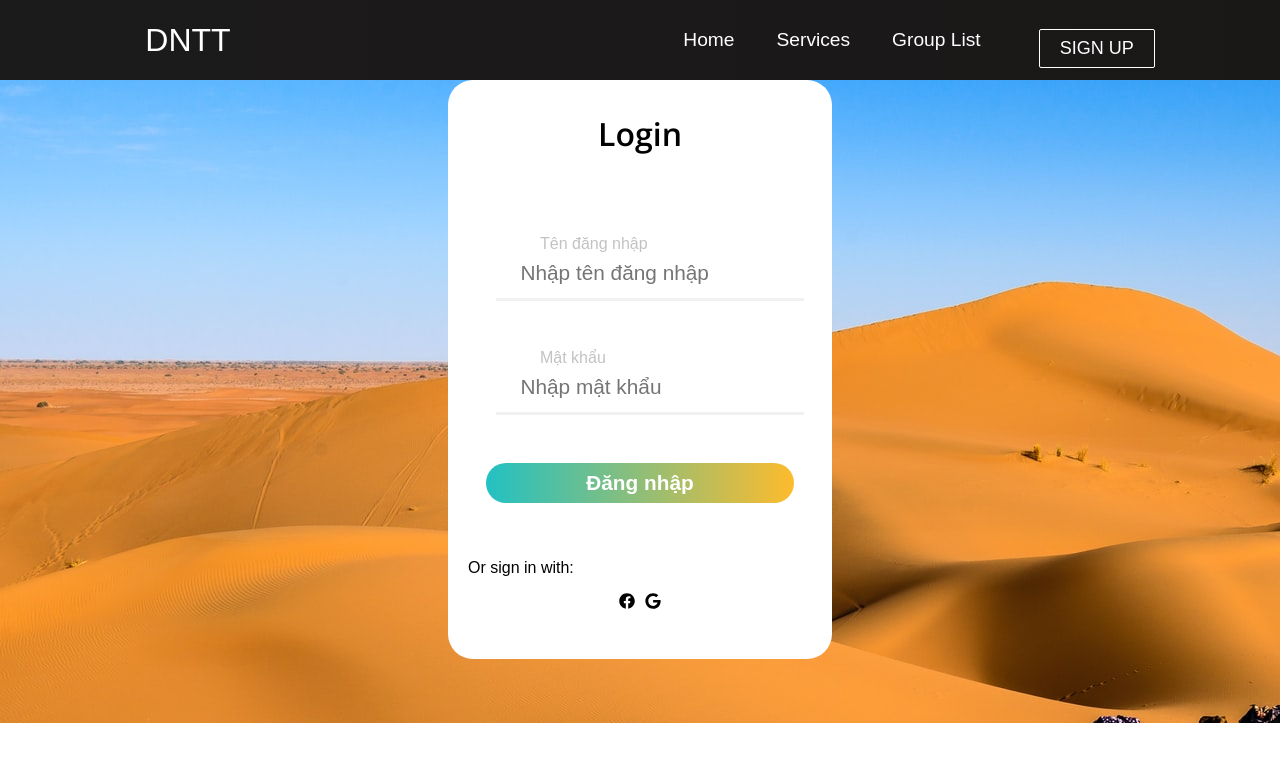
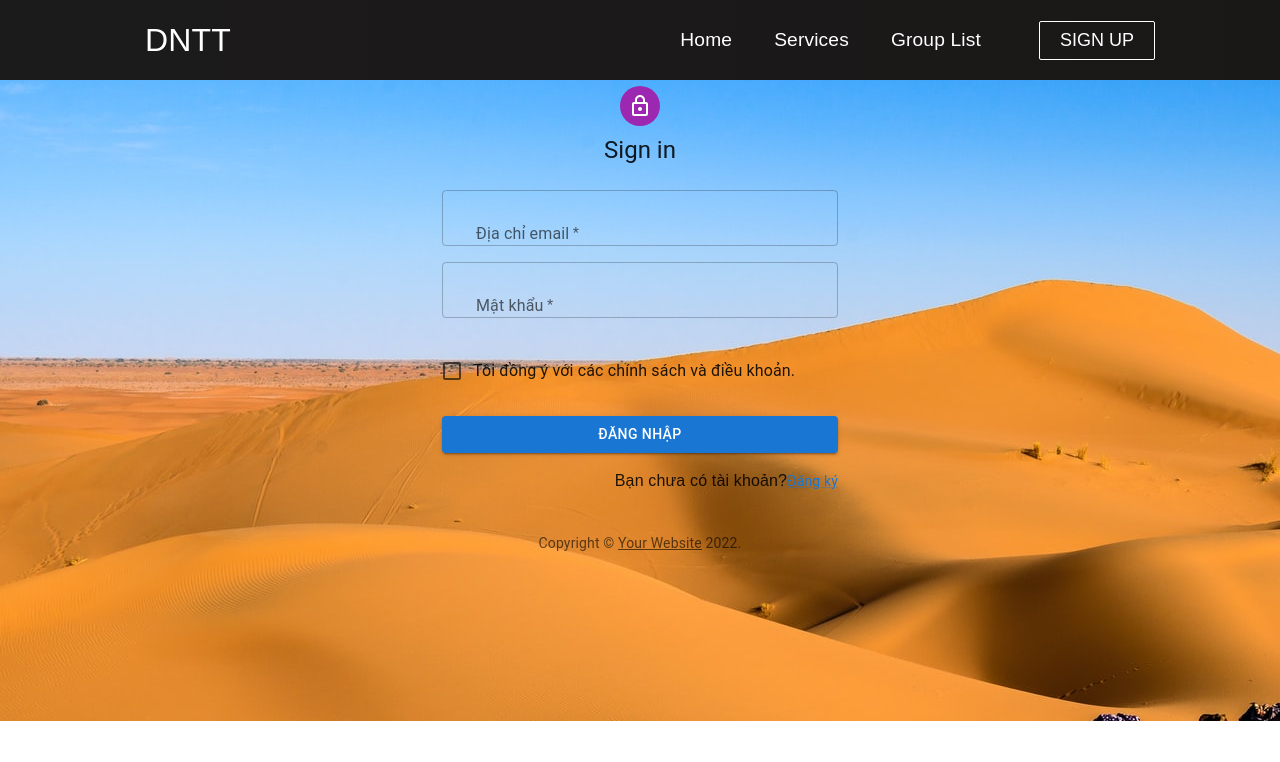
Before and after one commit to Dungoss/PTUDWNC-MidtermProject, a React (Create React App) app in the folder frontend/: page /sign-in in a window 1280 px wide. Shown: the top 762 px of the page. Built offline with nearby package versions, Linux system fonts and the light colour scheme.

Commit message:
Login fe fix

```diff
--- a/frontend/src/App.js
+++ b/frontend/src/App.js
@@ -24,7 +24,7 @@
             <Route path="/sign-up" element={<SignUp />}/>
             <Route path="/group-list" element={<GroupListPage />}/>
             <Route path="/profile" element={<ProfilePage />}></Route>
-            <Route path="/create-group" element={<CreateGroupForm />}></Route>
+            <Route path="/services" element={<CreateGroupForm />}></Route>
           </Routes>
       </Router>
     </div>
--- a/frontend/src/components/Navbar/index.css
+++ b/frontend/src/components/Navbar/index.css
@@ -8,6 +8,10 @@
   position: sticky;
   top: 0;
   z-index: 999;
+}
+
+.btn {
+  margin-top: 0px;
 }
 
 .navbar-container {
--- a/frontend/src/components/Navbar/index.js
+++ b/frontend/src/components/Navbar/index.js
@@ -70,7 +70,7 @@
               </Link>
             </li>
           </ul>
-          {button && <Button buttonStyle='btn--outline'>SIGN UP</Button>}
+          {button && <Button buttonStyle='btn--outline' className='btn'>SIGN UP</Button>}
         </div>
       </nav>
     </>
--- a/frontend/src/views/Login/index.css
+++ b/frontend/src/views/Login/index.css
@@ -1,140 +1,13 @@
-@import url('https://fonts.googleapis.com/css?family=Open+Sans:600|Work+Sans:400,500,600,700&display=swap');
-
-body{
-  font-family: "work sans";
-  height: 700px;
+.ctn {
+  margin-top: -66px;
 }
 
-html{
-  font-size: 100%;
+.root {
+  margin: 0;
+  height: 643px;
 }
 
 .cover {
-  background-image: url('../../../public//images/img-8.jpg');
-  height: 641px;
+  height: 643px;
+  background: url('../../../public/images/img-8.jpg');
 }
-
-#loginform{
-  max-width: 500px;
-  min-width: 300px;
-  max-height: 700px;
-  width: 30%;
-  height: 90%;
-  margin: 0px auto;
-  background-color: #FFFFFF;
-  border-radius: 25px;
-}
-
-#headerTitle{
-  text-align: center;
-  font-family: 'open sans', sans-serif;
-  padding: 2rem 0;
-  margin: 0;
-  font-size: 2rem;
-}
-
-.row{
-  display: flex;
-  flex-direction: column;
-  align-items: center;
-  padding-top: 2rem;
-  max-width: 100%;
-
-}
-
-.row input{
-  width: 80%;
-  box-sizing: border-box;
-	border: none;
-  font-size: 1.3rem;
-  padding-left: 1.5rem;
-  padding-bottom: 1rem;
-  box-shadow: inset 0px -3px 0px 0px rgba(187,187,187,0.2);
-  transition: box-shadow 0.2s ease-in;
-}
-
-.row input:focus{
-   box-shadow: inset 0px -3px 0px 0px rgba(34,193,195,0.7);
-   outline: none;
-}
-
-.row input::-webkit-input-placeholder{
-  opacity: 1;
-  transition: opacity 0.25s ease-out;
-}
-
-.row input:hover::-webkit-input-placeholder,
-.row input:focus::-webkit-input-placeholder{
-  opacity: 0;
-}
-
-.row label{
-  align-self: start;
-  padding-left: 4.5rem;
-  padding-bottom: 0.5rem;
-  color: rgba(187,187,187,0.9);
-}
-
-.row button{
-  border-radius: 25px;
-  width: 80%;
-  height: 40px;
-  font-size: 1.3rem;
-  color: white;
-  font-weight: 700;
-  background: rgb(34,193,195);
-  background: linear-gradient(90deg, rgba(34,193,195,1) 0%,     rgba(253,187,45,1) 100%);
-  border: 0px;
-  cursor: pointer;
-  transition: opacity 0.25s ease-out;
-}
-
-.row button:hover{
-  opacity: 0.8;
-}
-
-#button{
-  padding-bottom: 1.5rem;
-}
-
-#facebookIcon{
-  background-image:      url("https://image.flaticon.com/icons/svg/145/145802.svg");
-  background-repeat: no-repeat;
-  width: 3rem;
-  height: 3rem;
-}
-
-#twitterIcon{
-  background-image: url("https://image.flaticon.com/icons/svg/145/145812.svg");
-  background-repeat: no-repeat;
-  width: 3rem;
-  height: 3rem;
-}
-
-#googleIcon{
-  background-image: url("https://image.flaticon.com/icons/svg/145/145804.svg");
-  background-repeat: no-repeat;
-  width: 3rem;
-  height: 3rem;
-}
-
-#iconGroup{
-  display: flex;
-  justify-content: center;
-  padding: 1rem 0;
-}
-
-#iconGroup a{
-  margin: 0 0.6rem;
-}
-
-#alternativeLogin {
-   text-align: center;
-   padding-top: 0.5rem;
-   margin-top: 0.5rem;
-   margin-left: 0rem;
-}
-
-.fb {
-  margin-right: 10px;
-}
--- a/frontend/src/views/Login/index.js
+++ b/frontend/src/views/Login/index.js
@@ -1,64 +1,158 @@
-import './index.css'
-import { FaFacebook, FaGoogle } from "react-icons/fa";
-import React from 'react';
-import { loginApi } from '../../api';
+import * as React from "react";
+import Avatar from "@mui/material/Avatar";
+import Button from "@mui/material/Button";
+import CssBaseline from "@mui/material/CssBaseline";
+import TextField from "@mui/material/TextField";
+import FormControlLabel from "@mui/material/FormControlLabel";
+import Checkbox from "@mui/material/Checkbox";
+import Link from "@mui/material/Link";
+import Grid from "@mui/material/Grid";
+import Box from "@mui/material/Box";
+import LockOutlinedIcon from "@mui/icons-material/LockOutlined";
+import Typography from "@mui/material/Typography";
+import Container from "@mui/material/Container";
+import { createTheme, ThemeProvider } from "@mui/material/styles";
+import { registerApi } from "../../api";
+import "./index.css";
 
-
- const Login = () =>{
-
-    return(
-      <>
-      <div className='cover'>
-          <div id="loginform">
-            <FormHeader title="Login" />
-            <Form />
-            <OtherMethods />
-          </div>
-      </div>
-      </>
-    )
+function Copyright(props) {
+  return (
+    <Typography
+      variant="body2"
+      color="text.secondary"
+      align="center"
+      {...props}
+    >
+      {"Copyright © "}
+      <Link color="inherit" href="https://mui.com/">
+        Your Website
+      </Link>{" "}
+      {new Date().getFullYear()}
+      {"."}
+    </Typography>
+  );
 }
 
-const FormHeader = props => (
-    <h2 id="headerTitle">{props.title}</h2>
-);
+const theme = createTheme();
 
+export default function Login() {
+  const handleSubmit = async (event) => {
+    event.preventDefault();
+    const data = new FormData(event.currentTarget);
+    console.log({
+      email: data.get("email"),
+      password: data.get("password"),
+    });
+    const res = await registerApi({
+      username: data.get("email"),
+      password: data.get("password"),
+    });
+    console.log("res", res);
+    if (res?.success) {
 
-const Form = props => (
-   <div>
-     <FormInput description="Tên đăng nhập" placeholder="Nhập tên đăng nhập" type="text" />
-     <FormInput description="Mật khẩu" placeholder="Nhập mật khẩu" type="password"/>
-     <FormButton title="Đăng nhập"/>
-   </div>
-);
+    }
+  };
 
-const FormButton = props => (
-  <div id="button" class="row">
-    <button type='submit'>{props.title}</button>
-  </div>
-);
-
-const FormInput = props => (
-  <div class="row">
-    <label>{props.description}</label>
-    <input type={props.type} placeholder={props.placeholder}/>
-  </div>
-);
-
-
-const OtherMethods = props => (
-  <div id="alternativeLogin">
-    <label>Or sign in with:</label>
-    <div id="iconGroup">
-      <div className='fb'>
-        <FaFacebook />
-      </div>
-      <div className='gg'>
-        <FaGoogle />
+  return (
+    <div className="root">
+      <div className="cover">
+        <ThemeProvider theme={theme}>
+          <Container component="main" maxWidth="xs" className="ctn">
+            <CssBaseline />
+            <Box
+              sx={{
+                marginTop: 8,
+                display: "flex",
+                flexDirection: "column",
+                alignItems: "center",
+              }}
+            >
+              <Avatar sx={{ m: 1, bgcolor: "secondary.main" }}>
+                <LockOutlinedIcon />
+              </Avatar>
+              <Typography component="h1" variant="h5">
+                Sign in
+              </Typography>
+              <Box
+                component="form"
+                noValidate
+                onSubmit={handleSubmit}
+                sx={{ mt: 3 }}
+              >
+                <Grid container spacing={2}>
+                  {/* <Grid item xs={12} sm={6}>
+                <TextField
+                  autoComplete="given-name"
+                  name="firstName"
+                  required
+                  fullWidth
+                  id="firstName"
+                  label="First Name"
+                  autoFocus
+                />
+              </Grid>
+              <Grid item xs={12} sm={6}>
+                <TextField
+                  required
+                  fullWidth
+                  id="lastName"
+                  label="Last Name"
+                  name="lastName"
+                  autoComplete="family-name"
+                />
+              </Grid> */}
+                  <Grid item xs={12}>
+                    <TextField
+                      required
+                      fullWidth
+                      id="email"
+                      label="Địa chỉ email"
+                      name="email"
+                      autoComplete="email"
+                    />
+                  </Grid>
+                  <Grid item xs={12}>
+                    <TextField
+                      required
+                      fullWidth
+                      name="password"
+                      label="Mật khẩu"
+                      type="password"
+                      id="password"
+                      autoComplete="new-password"
+                    />
+                  </Grid>
+                  <Grid item xs={12}>
+                    <FormControlLabel
+                      control={
+                        <Checkbox value="allowExtraEmails" color="primary" />
+                      }
+                      label="Tôi đồng ý với các chính sách và điều khoản."
+                    />
+                  </Grid>
+                </Grid>
+                <Button
+                  type="submit"
+                  fullWidth
+                  variant="contained"
+                  sx={{ mt: 3, mb: 2 }}
+                >
+                  Đăng nhập
+                </Button>
+                <Grid container justifyContent="flex-end">
+                  <Grid item>
+                    Bạn chưa có tài khoản?
+                    <Link href="/sign-up" variant="body2">
+                      Đăng ký
+                    </Link>
+                  </Grid>
+                </Grid>
+              </Box>
+            </Box>
+            <Copyright sx={{ mt: 5 }} />
+          </Container>
+        </ThemeProvider>
       </div>
     </div>
-  </div>
-);
-
-
-export default React.memo(Login);
+  );
+}
```
Also changed, not shown: 2 other files (tests, documents, lock files or other folders).
